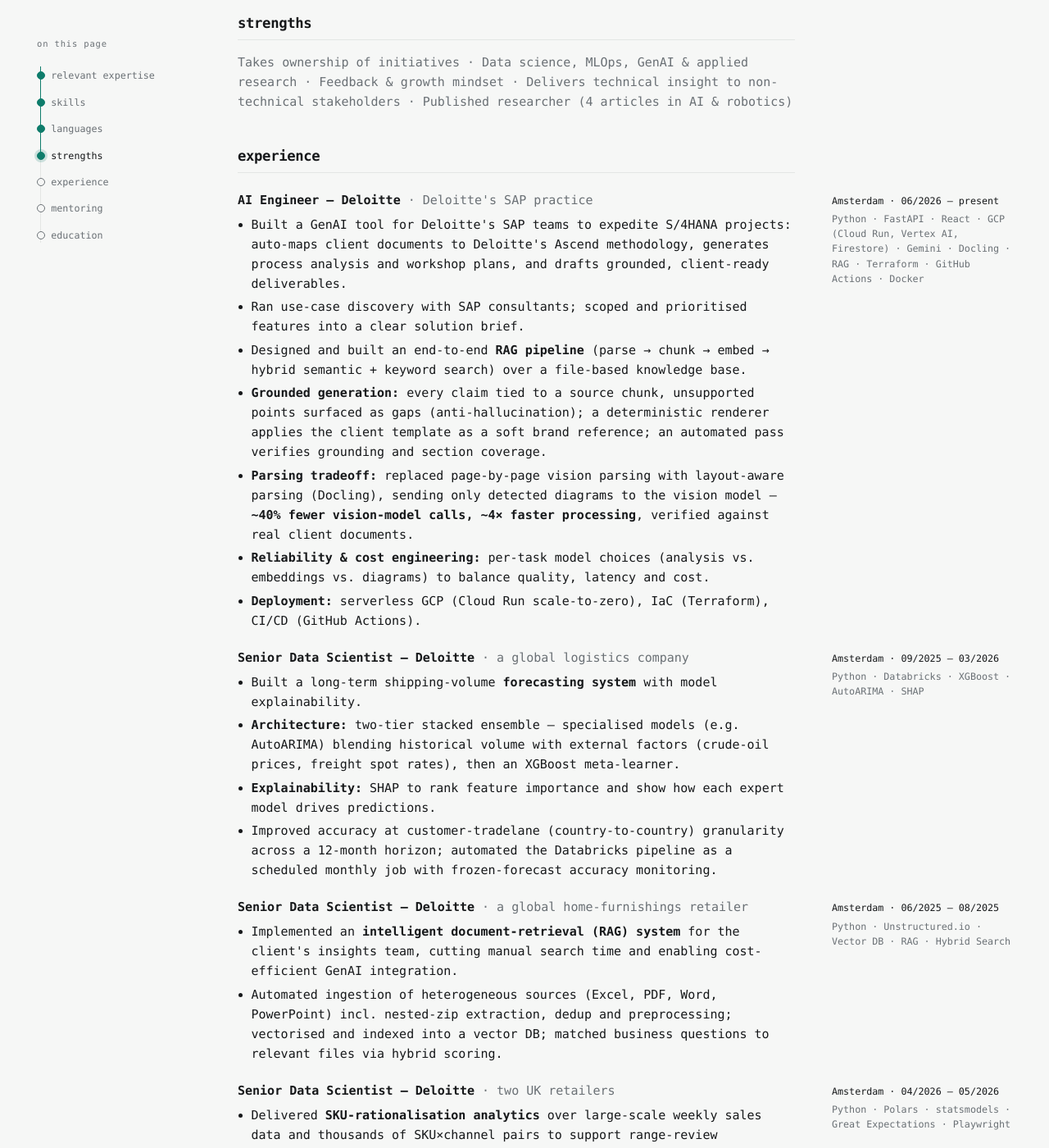
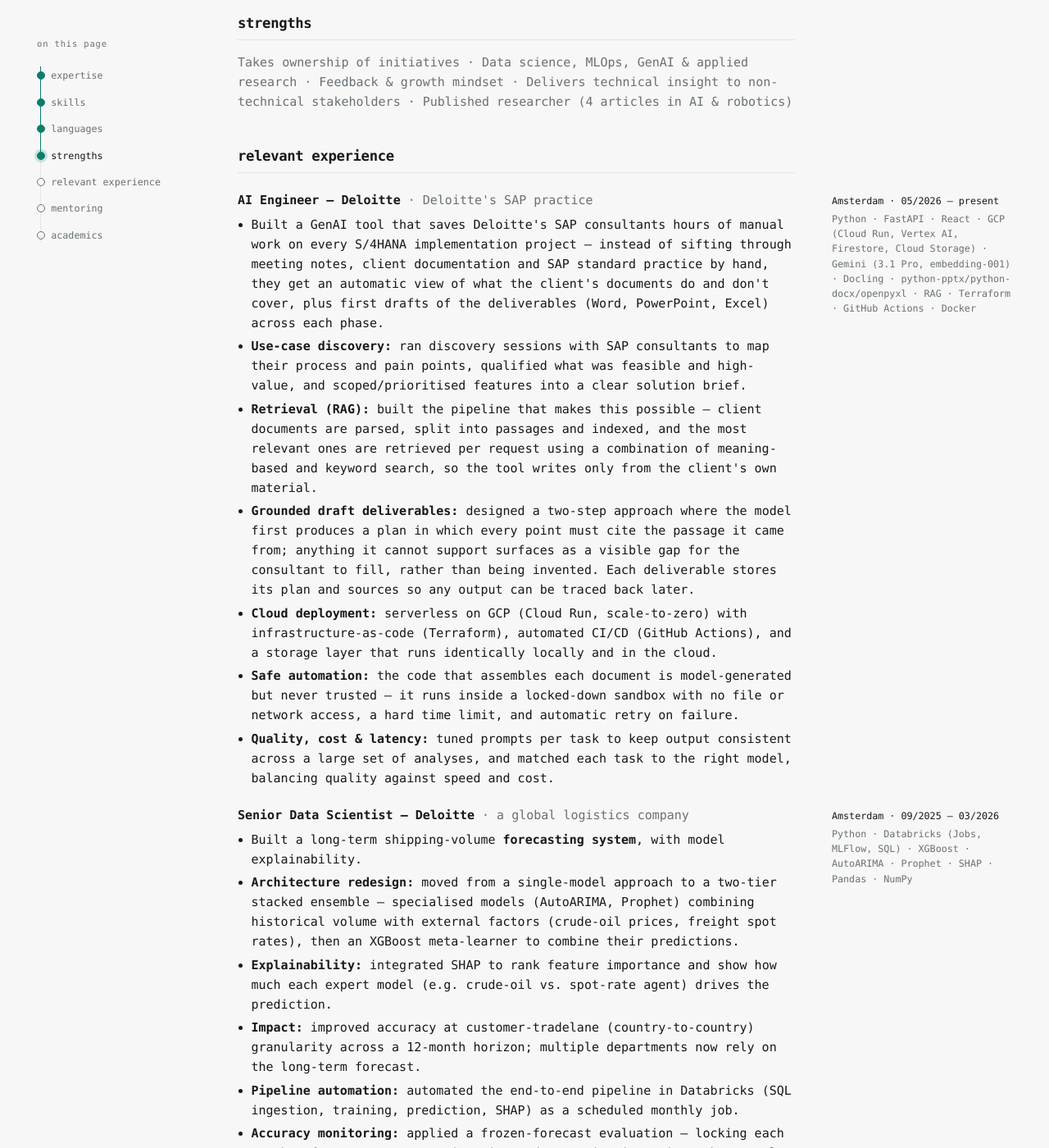
Before and after one commit to yushakareem/yushakareem.github.io, a Jekyll site: the page built from cv.md, in a window 1280 px wide and 1400 px high, scrolled down 991 px. Shown: the whole window at 82% size. Built offline with Jekyll 4.4.1, drawn with Linux system fonts in a browser that asks for light colours; some of the changed text lies outside the part shown.

Commit message:
Update home, CV, and projects content from latest CV
Refresh home intro/tl;dr and CV experience/expertise/academics to match
the current CV, rename now->currently and elsewhere removed, and tweak
project taglines.

```diff
--- a/cv.md
+++ b/cv.md
@@ -7,15 +7,15 @@ permalink: /cv/
 <div class="cv">
 
 <h1>yusha kareem</h1>
-<p class="cv-subtitle">Senior Data Scientist | AI Engineer</p>
+<p class="cv-subtitle">Senior AI Engineer</p>
 <p class="cv-meta">Amsterdam, Netherlands</p>
 
-<h2 id="expertise">relevant expertise</h2>
+<h2 id="expertise">expertise</h2>
 
 <ul>
-  <li><strong>Machine Learning &amp; MLOps:</strong> systems design across diverse projects; ML/GenAI delivered end-to-end with data versioning and quality checks (Great Expectations), feature engineering, training, registry and deployment (MLFlow on Databricks), and metric selection for iterative evaluation.</li>
-  <li><strong>Cross-functional delivery:</strong> collaborated with data engineers, data scientists and business stakeholders to ship impactful ML solutions; coached juniors while holding a senior role.</li>
-  <li><strong>Stakeholder management &amp; consulting:</strong> translate business challenges into concrete goals; manage the quick-PoC-vs-scalable-solution tradeoff; communicate clearly to technical and non-technical audiences.</li>
+  <li><strong>GenAI, Machine Learning and MLOps:</strong> overall systems thinking experience across diverse projects, taking ownership of diverse aspects of the end-to-end delivery — architecture design, core modelling (selection of metrics, training, evaluation and inference), data preparation and quality checks, and dashboarding.</li>
+  <li><strong>Cross-functional delivery:</strong> collaboration with business stakeholders, business analysts and data engineers to ship AI solutions; coached juniors when having a senior role on a project.</li>
+  <li><strong>Stakeholder management &amp; consulting:</strong> use-case discovery, scoping and translation of business requirements into concrete development goals; communicating clearly with technical and non-technical audiences; presenting work at learn and share events.</li>
 </ul>
 
 <h2 id="skills">skills</h2>
@@ -27,34 +27,36 @@ permalink: /cv/
 <h2 id="strengths">strengths</h2>
 <p class="cv-tags">Takes ownership of initiatives · Data science, MLOps, GenAI &amp; applied research · Feedback &amp; growth mindset · Delivers technical insight to non-technical stakeholders · Published researcher (4 articles in AI &amp; robotics)</p>
 
-<h2 id="experience">experience</h2>
+<h2 id="experience">relevant experience</h2>
 
 <div class="cv-job">
-  <aside class="note"><span class="note-when">Amsterdam · 06/2026 – present</span><span class="note-stack">Python · FastAPI · React · GCP (Cloud Run, Vertex AI, Firestore) · Gemini · Docling · RAG · Terraform · GitHub Actions · Docker</span></aside>
+  <aside class="note"><span class="note-when">Amsterdam · 05/2026 – present</span><span class="note-stack">Python · FastAPI · React · GCP (Cloud Run, Vertex AI, Firestore, Cloud Storage) · Gemini (3.1 Pro, embedding-001) · Docling · python-pptx/python-docx/openpyxl · RAG · Terraform · GitHub Actions · Docker</span></aside>
   <div class="cv-job-head">
     <span class="cv-role">AI Engineer — Deloitte <span class="cv-client">· Deloitte's SAP practice</span></span>
   </div>
   <ul>
-    <li>Built a GenAI tool for Deloitte's SAP teams to expedite S/4HANA projects: auto-maps client documents to Deloitte's Ascend methodology, generates process analysis and workshop plans, and drafts grounded, client-ready deliverables.</li>
-    <li>Ran use-case discovery with SAP consultants; scoped and prioritised features into a clear solution brief.</li>
-    <li>Designed and built an end-to-end <strong>RAG pipeline</strong> (parse → chunk → embed → hybrid semantic + keyword search) over a file-based knowledge base.</li>
-    <li><strong>Grounded generation:</strong> every claim tied to a source chunk, unsupported points surfaced as gaps (anti-hallucination); a deterministic renderer applies the client template as a soft brand reference; an automated pass verifies grounding and section coverage.</li>
-    <li><strong>Parsing tradeoff:</strong> replaced page-by-page vision parsing with layout-aware parsing (Docling), sending only detected diagrams to the vision model — <strong>~40% fewer vision-model calls, ~4× faster processing</strong>, verified against real client documents.</li>
-    <li><strong>Reliability &amp; cost engineering:</strong> per-task model choices (analysis vs. embeddings vs. diagrams) to balance quality, latency and cost.</li>
-    <li><strong>Deployment:</strong> serverless GCP (Cloud Run scale-to-zero), IaC (Terraform), CI/CD (GitHub Actions).</li>
+    <li>Built a GenAI tool that saves Deloitte's SAP consultants hours of manual work on every S/4HANA implementation project — instead of sifting through meeting notes, client documentation and SAP standard practice by hand, they get an automatic view of what the client's documents do and don't cover, plus first drafts of the deliverables (Word, PowerPoint, Excel) across each phase.</li>
+    <li><strong>Use-case discovery:</strong> ran discovery sessions with SAP consultants to map their process and pain points, qualified what was feasible and high-value, and scoped/prioritised features into a clear solution brief.</li>
+    <li><strong>Retrieval (RAG):</strong> built the pipeline that makes this possible — client documents are parsed, split into passages and indexed, and the most relevant ones are retrieved per request using a combination of meaning-based and keyword search, so the tool writes only from the client's own material.</li>
+    <li><strong>Grounded draft deliverables:</strong> designed a two-step approach where the model first produces a plan in which every point must cite the passage it came from; anything it cannot support surfaces as a visible gap for the consultant to fill, rather than being invented. Each deliverable stores its plan and sources so any output can be traced back later.</li>
+    <li><strong>Cloud deployment:</strong> serverless on GCP (Cloud Run, scale-to-zero) with infrastructure-as-code (Terraform), automated CI/CD (GitHub Actions), and a storage layer that runs identically locally and in the cloud.</li>
+    <li><strong>Safe automation:</strong> the code that assembles each document is model-generated but never trusted — it runs inside a locked-down sandbox with no file or network access, a hard time limit, and automatic retry on failure.</li>
+    <li><strong>Quality, cost &amp; latency:</strong> tuned prompts per task to keep output consistent across a large set of analyses, and matched each task to the right model, balancing quality against speed and cost.</li>
   </ul>
 </div>
 
 <div class="cv-job">
-  <aside class="note"><span class="note-when">Amsterdam · 09/2025 – 03/2026</span><span class="note-stack">Python · Databricks · XGBoost · AutoARIMA · SHAP</span></aside>
+  <aside class="note"><span class="note-when">Amsterdam · 09/2025 – 03/2026</span><span class="note-stack">Python · Databricks (Jobs, MLFlow, SQL) · XGBoost · AutoARIMA · Prophet · SHAP · Pandas · NumPy</span></aside>
   <div class="cv-job-head">
     <span class="cv-role">Senior Data Scientist — Deloitte <span class="cv-client">· a global logistics company</span></span>
   </div>
   <ul>
-    <li>Built a long-term shipping-volume <strong>forecasting system</strong> with model explainability.</li>
-    <li><strong>Architecture:</strong> two-tier stacked ensemble — specialised models (e.g. AutoARIMA) blending historical volume with external factors (crude-oil prices, freight spot rates), then an XGBoost meta-learner.</li>
-    <li><strong>Explainability:</strong> SHAP to rank feature importance and show how each expert model drives predictions.</li>
-    <li>Improved accuracy at customer-tradelane (country-to-country) granularity across a 12-month horizon; automated the Databricks pipeline as a scheduled monthly job with frozen-forecast accuracy monitoring.</li>
+    <li>Built a long-term shipping-volume <strong>forecasting system</strong>, with model explainability.</li>
+    <li><strong>Architecture redesign:</strong> moved from a single-model approach to a two-tier stacked ensemble — specialised models (AutoARIMA, Prophet) combining historical volume with external factors (crude-oil prices, freight spot rates), then an XGBoost meta-learner to combine their predictions.</li>
+    <li><strong>Explainability:</strong> integrated SHAP to rank feature importance and show how much each expert model (e.g. crude-oil vs. spot-rate agent) drives the prediction.</li>
+    <li><strong>Impact:</strong> improved accuracy at customer-tradelane (country-to-country) granularity across a 12-month horizon; multiple departments now rely on the long-term forecast.</li>
+    <li><strong>Pipeline automation:</strong> automated the end-to-end pipeline in Databricks (SQL ingestion, training, prediction, SHAP) as a scheduled monthly job.</li>
+    <li><strong>Accuracy monitoring:</strong> applied a frozen-forecast evaluation — locking each month's forecast at generation time and comparing it against the actual volume that eventually shipped.</li>
   </ul>
 </div>
 
@@ -65,28 +67,31 @@ permalink: /cv/
   </div>
   <ul>
     <li>Implemented an <strong>intelligent document-retrieval (RAG) system</strong> for the client's insights team, cutting manual search time and enabling cost-efficient GenAI integration.</li>
-    <li>Automated ingestion of heterogeneous sources (Excel, PDF, Word, PowerPoint) incl. nested-zip extraction, dedup and preprocessing; vectorised and indexed into a vector DB; matched business questions to relevant files via hybrid scoring.</li>
+    <li><strong>Architecture &amp; scoping:</strong> designed the architecture — functional vs. non-functional requirements, prioritising features into must-have, nice-to-have and future-work.</li>
+    <li><strong>Ingestion:</strong> automated ingestion of heterogeneous sources (Excel, PDF, Word, PowerPoint), including nested-zip extraction, deduplication and preprocessing via unstructured.io.</li>
+    <li><strong>Semantic search:</strong> vectorised and indexed documents into a vector DB for efficient semantic search.</li>
+    <li><strong>Data-gap assessment:</strong> matched business questions to relevant files via hybrid scoring, returning focused sets of high-confidence documents for RAG.</li>
   </ul>
 </div>
 
 <div class="cv-job">
-  <aside class="note"><span class="note-when">Amsterdam · 04/2026 – 05/2026</span><span class="note-stack">Python · Polars · statsmodels · Great Expectations · Playwright</span></aside>
+  <aside class="note"><span class="note-when">Amsterdam · 04/2026 – 05/2026</span><span class="note-stack">Python · Polars · Pandas · statsmodels · Great Expectations · Playwright · Parquet</span></aside>
   <div class="cv-job-head">
     <span class="cv-role">Senior Data Scientist — Deloitte <span class="cv-client">· two UK retailers</span></span>
   </div>
   <ul>
-    <li>Delivered <strong>SKU-rationalisation analytics</strong> over large-scale weekly sales data and thousands of SKU×channel pairs to support range-review decisions.</li>
-    <li>Built a config-driven <strong>category-management dashboard</strong>: competitor hierarchy and prices via web scraping (Playwright); range optimisation (Pareto — the ~20% of SKUs driving ~80% of revenue) and price optimisation (elasticity + promo scenarios), with price/volume forecasting scaffolded next.</li>
+    <li>Delivered <strong>SKU-rationalisation analytics</strong> for two UK retailers — ~12M rows of weekly sales data for one, ~9,000 SKU×channel pairs for the other — to support range-review decisions.</li>
+    <li>Built a config-driven <strong>category-management control centre</strong> consolidating the range-review workflow into one dashboard: competitor category hierarchy, product details and prices collected via web scraping (Playwright); range optimisation (Pareto analysis — the ~20% of SKUs driving ~80% of revenue) and price optimisation (elasticity + promo scenarios), with price/volume forecasting from long-term data scaffolded as the next module.</li>
   </ul>
 </div>
 
 <div class="cv-job">
-  <aside class="note"><span class="note-when">Amsterdam · 11/2023 – 03/2025</span><span class="note-stack">Python · PYGAM · MLFlow · Argo Workflows · Great Expectations · Azure DevOps/Pipelines · uv</span></aside>
+  <aside class="note"><span class="note-when">Amsterdam · 11/2023 – 03/2025</span><span class="note-stack">Python · Pandas · NumPy · PYGAM · MLFlow · Argo Workflows · Great Expectations · Azure DevOps/Pipelines · uv</span></aside>
   <div class="cv-job-head">
     <span class="cv-role">Senior Data Scientist — Deloitte <span class="cv-client">· PriceCypher (client: a Dutch food &amp; bio-chemicals producer)</span></span>
   </div>
   <ul>
-    <li>Led the end-to-end revamp of <strong>PriceCypher's</strong> ML-based pricing model, increasing potential revenue for the client.</li>
+    <li>Led the end-to-end revamp of <strong>PriceCypher's</strong> ML-based pricing model, resulting in €12M in potential revenue for the client.</li>
     <li><strong>Modelling:</strong> price–volume relationship per product via a constrained Generalised Additive Model (GAM) for interpretability.</li>
     <li><strong>MLOps:</strong> data-quality checks (Great Expectations); MLFlow for packaging, versioning and serving.</li>
   </ul>
@@ -103,7 +108,7 @@ permalink: /cv/
 </div>
 
 <div class="cv-job">
-  <aside class="note"><span class="note-when">Rotterdam · 02/2022 – 08/2022</span><span class="note-stack">Python · YOLOv5 · AzureML</span></aside>
+  <aside class="note"><span class="note-when">Rotterdam · 02/2022 – 08/2022</span><span class="note-stack">Python · YOLOv5 · AzureML · Git</span></aside>
   <div class="cv-job-head">
     <span class="cv-role">Data Scientist — Deloitte <span class="cv-client">· The Ocean Cleanup (environmental NGO)</span></span>
   </div>
@@ -125,7 +130,7 @@ permalink: /cv/
   </ul>
 </div>
 
-<h2 id="education">education</h2>
+<h2 id="education">academics</h2>
 
 <div class="cv-job">
   <aside class="note"><span class="note-when">2017 – 2021</span></aside>
@@ -133,7 +138,9 @@ permalink: /cv/
     <span class="cv-role">PhD, Robotics &amp; Autonomous Systems <span class="cv-client">· University of Genova, Italy</span></span>
   </div>
   <ul>
-    <li>AI framework for human-activity recognition in a smart home, combining knowledge-graph reasoning with ML inference for explainable AI. 4 peer-reviewed publications. Taught ROS as a teaching assistant.</li>
+    <li><strong>Research topic 'Knowledge Graph based reasoning':</strong> designed an AI framework for human-activity recognition in a smart home, combining knowledge-graph reasoning (formal logic) with machine-learning inference for explainable AI.</li>
+    <li><strong>Publications:</strong> published 4 research articles in peer-reviewed journals.</li>
+    <li><strong>Teaching:</strong> as a teaching assistant, taught first-year master's students to use Robot Operating System (ROS) to integrate robot perception, reasoning and action.</li>
   </ul>
 </div>
 
```
Also changed, not shown: index.md (+12 -12 lines), projects.md (+4 -4 lines).
